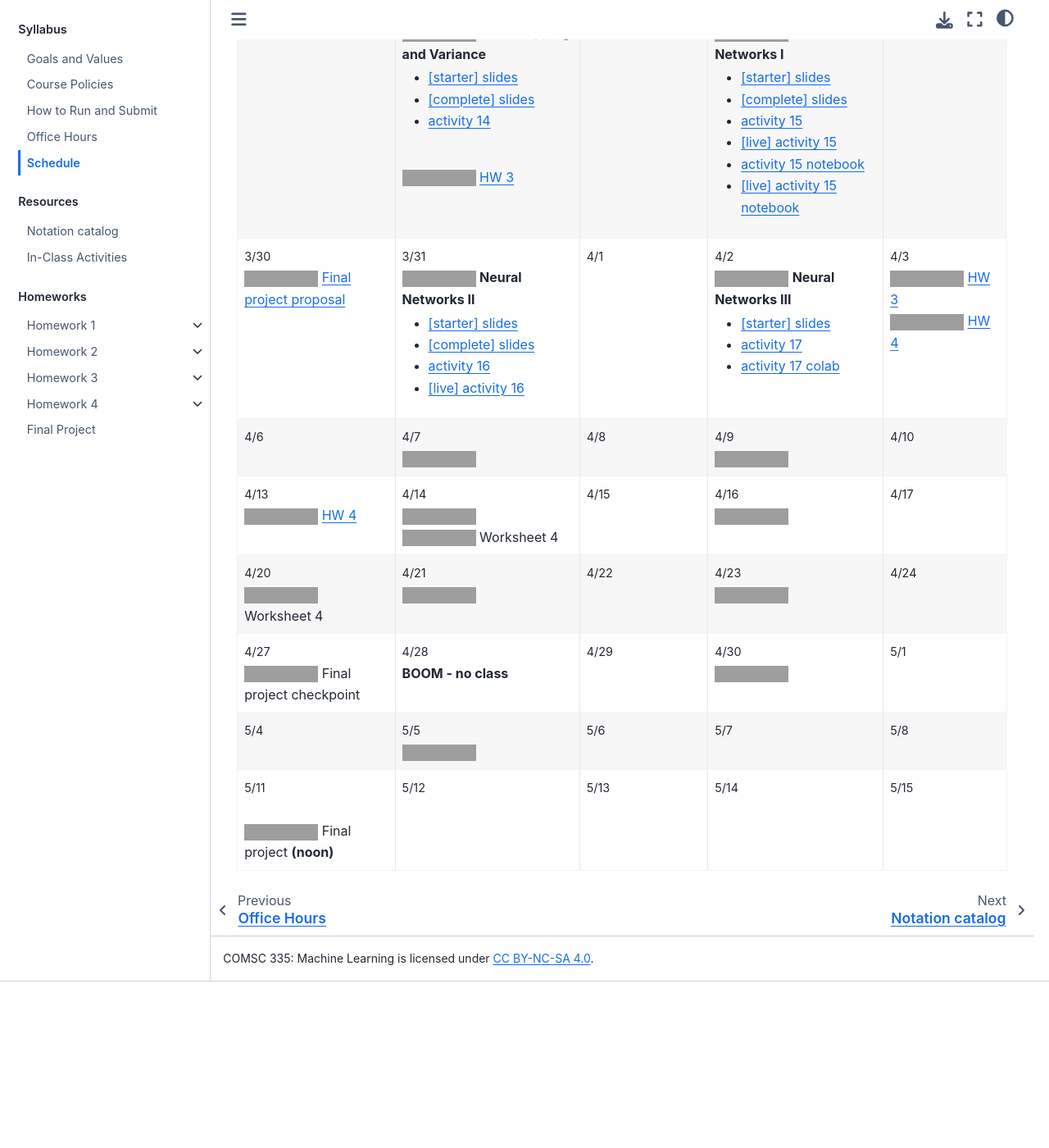
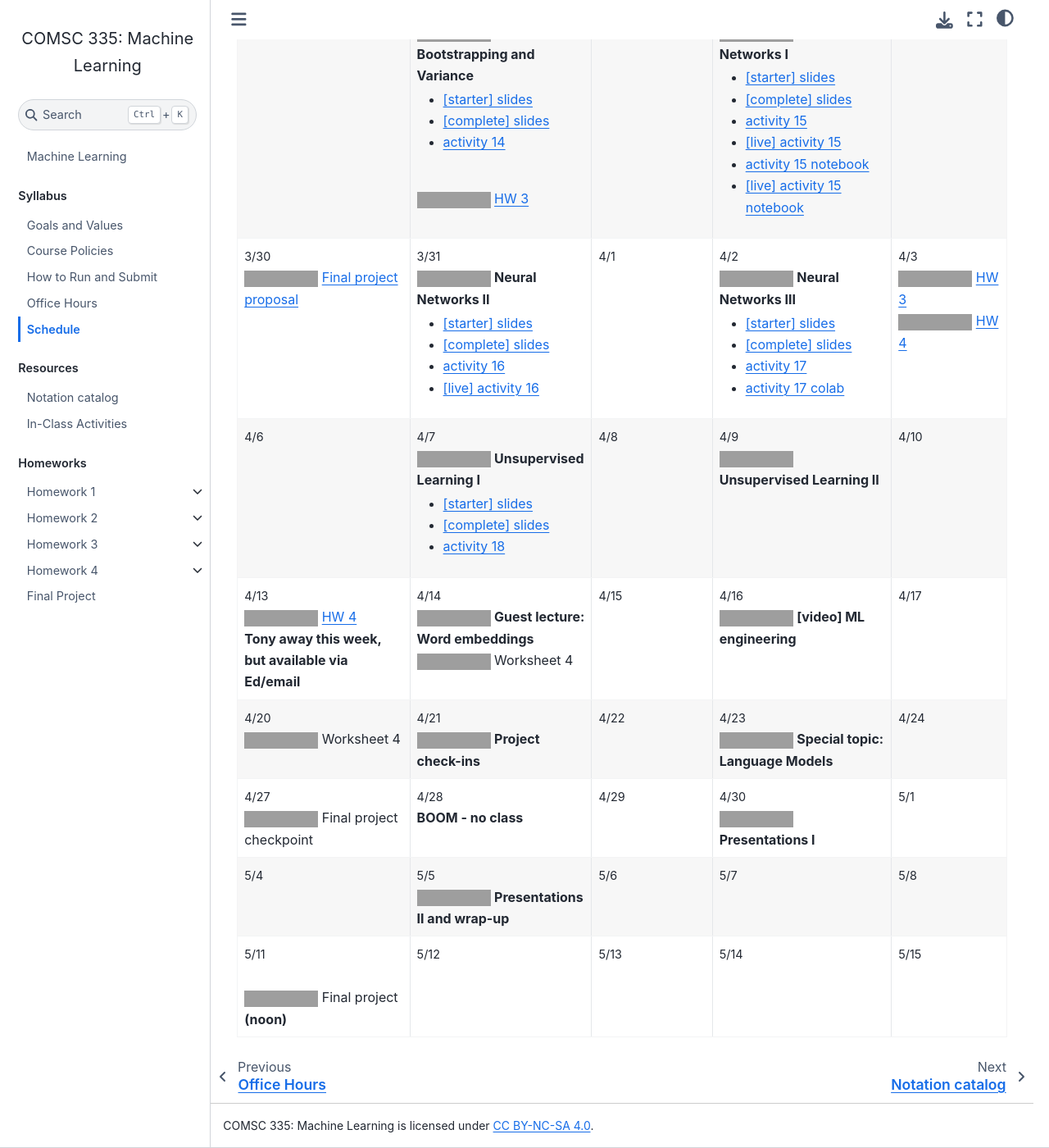
Before and after one commit to comsc335/comsc335.github.io, a Jupyter Book: the page built from syllabus/schedule.md, in a window 1280 px wide and 1400 px high, scrolled down 2680 px, cut to the strip 0-1400 px from the top of the window. Shown: the whole strip at 82% size. Built offline with Jupyter Book 1.0.4 settings and Sphinx 7.4.7 and the Sphinx Book theme 1.1.4, drawn with Linux system fonts in a browser that asks for light colours; pages that are not in the unit, such as notebooks, are missing from menus; before the commit the page ends 3877 px from its top, so only the background shows below that; grey boxes are pictures that could not be loaded.

Commit message:
update stuff

```diff
--- a/_toc.yml
+++ b/_toc.yml
@@ -42,3 +42,4 @@
       - file: final_project/final_project.md
         sections:
         - file: final_project/final_proposal.ipynb
+        - file: final_project/final_template.ipynb
--- a/syllabus/schedule.md
+++ b/syllabus/schedule.md
@@ -298,6 +298,7 @@
         ![](https://img.shields.io/badge/Class%2017-1f77b4) <b> Neural Networks III </b>
             <ul style="margin-top:-1em;">
                 <li>[[starter] slides](https://moodle.mtholyoke.edu/pluginfile.php/1552105/mod_resource/content/2/lec17-neural-networks-iii-starter.pdf)</li>
+                <li>[[complete] slides](https://moodle.mtholyoke.edu/pluginfile.php/1552106/mod_resource/content/2/lec17-neural-networks-iii.pdf)</li>
                 <li>[activity 17](https://docs.google.com/document/d/1Q4K0riRyIwolydJhY0Ya-cgoL1kpIo-Z3M8LflMG_J4/edit?usp=sharing)</li>
                 <li>[activity 17 colab](https://colab.research.google.com/drive/1qbuChg9toqyx1XrUUFFyg1v9Be0zGDMb?usp=sharing)</li>
             </ul>
@@ -309,29 +310,34 @@
 *   - <small> 4/6 </small> <!-- Week 10 --> <br>
 
     - <small> 4/7 </small> <br>
-        ![](https://img.shields.io/badge/Class%2018-1f77b4)
+        ![](https://img.shields.io/badge/Class%2018-1f77b4) <b> Unsupervised Learning I </b>
+            <ul style="margin-top:-1em;">
+                <li>[[starter] slides](https://moodle.mtholyoke.edu/pluginfile.php/1552108/mod_resource/content/2/lec18-unsupervised-learning-i-starter.pdf)</li>
+                <li>[[complete] slides](https://moodle.mtholyoke.edu/pluginfile.php/1552109/mod_resource/content/2/lec18-unsupervised-learning-i.pdf)</li>
+                <li>[activity 18](https://docs.google.com/document/d/1f6zOOXwIRv1x3Us2qYDJwCPWK4s2d0pNdBGeq3-zSi0/edit?usp=sharing)</li>
+            </ul>
     - <small> 4/8 </small>
     - <small> 4/9 </small> <br>
-        ![](https://img.shields.io/badge/Class%2019-1f77b4)
+        ![](https://img.shields.io/badge/Class%2019-1f77b4) <b> Unsupervised Learning II </b>
     - <small> 4/10 </small>
 
 *   - <small> 4/13 </small> <!-- Week 11 --> <br>
-        ![](https://img.shields.io/badge/Due-dc322f) [HW 4](hw4)
+        ![](https://img.shields.io/badge/Due-dc322f) [HW 4](hw4) <br> <b>Tony away this week, but available via Ed/email</b>
     - <small> 4/14 </small> <br>
-        ![](https://img.shields.io/badge/Class%2020-1f77b4)
+        ![](https://img.shields.io/badge/Class%2020-1f77b4) <b> Guest lecture: Word embeddings </b>
         <br> ![](https://img.shields.io/badge/Released-2ca02c) Worksheet 4
     - <small> 4/15 </small>
     - <small> 4/16 </small> <br>
-        ![](https://img.shields.io/badge/Class%2021-1f77b4)
+        ![](https://img.shields.io/badge/Class%2021-1f77b4) <b> [video] ML engineering </b>
     - <small> 4/17 </small>
 
 *   - <small> 4/20 </small> <!-- Week 12 --> <br>
         ![](https://img.shields.io/badge/Due-dc322f) Worksheet 4
     - <small> 4/21 </small> <br>
-        ![](https://img.shields.io/badge/Class%2022-1f77b4)
+        ![](https://img.shields.io/badge/Class%2022-1f77b4) <b> Project check-ins</b>
     - <small> 4/22 </small>
     - <small> 4/23 </small> <br>
-        ![](https://img.shields.io/badge/Class%2023-1f77b4)
+        ![](https://img.shields.io/badge/Class%2023-1f77b4) <b> Special topic: Language Models</b>
     - <small> 4/24 </small>
 
 *   - <small> 4/27 </small> <!-- Week 13 --> <br>
@@ -340,12 +346,12 @@
     - <small> 4/28 </small> <br> <b> BOOM - no class </b>
     - <small> 4/29 </small>
     - <small> 4/30 </small> <br>
-        ![](https://img.shields.io/badge/Class%2024-1f77b4)
+        ![](https://img.shields.io/badge/Class%2024-1f77b4) <b> Presentations I </b>
     - <small> 5/1 </small>
 
 *   - <small> 5/4 </small> <!-- Week 14 -->
     - <small> 5/5 </small> <br>
-        ![](https://img.shields.io/badge/Class%2025-1f77b4)
+        ![](https://img.shields.io/badge/Class%2025-1f77b4) <b> Presentations II and wrap-up </b>
     - <small> 5/6 </small>
     - <small> 5/7 </small>
     - <small> 5/8 </small>
```
Also changed, not shown: final_project/final_checkpoint.md (added, +21 -0 lines), final_project/final_project.md (+30 -2 lines), 2 other files.
